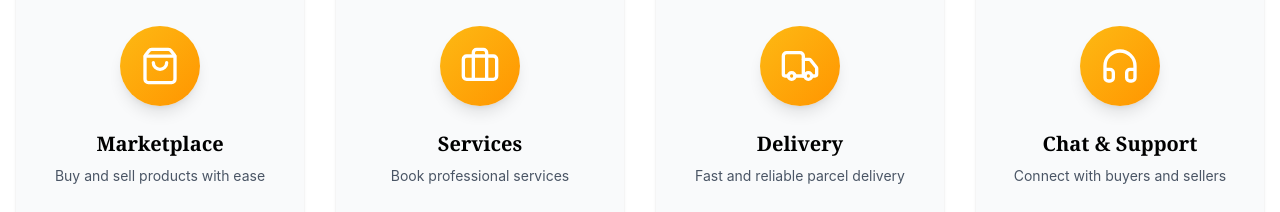
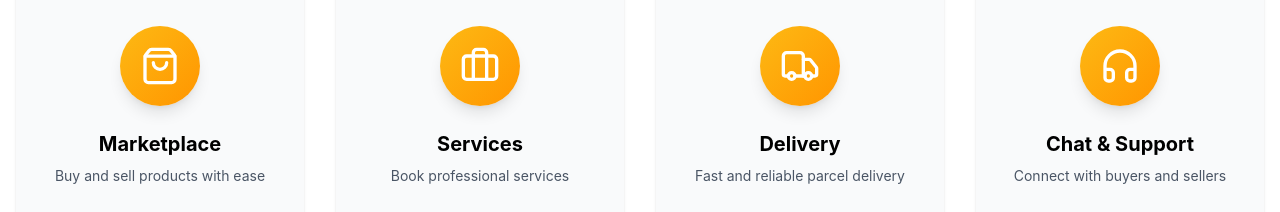
Before and after one commit to tryfidelo-creator/tryfidelo, a React (Vite) app: page / in a window 1280 px wide. Shown: the part 1560-1772 px from the top of the page. Built offline with nearby package versions, Linux system fonts and the light colour scheme.

Commit message:
Update index.css

```diff
--- a/src/index.css
+++ b/src/index.css
@@ -68,10 +68,10 @@
   --border: oklch(0.922 0 0);
   --input: oklch(0.922 0 0);
   --ring: oklch(0.708 0 0);
-  --brand-yellow: #FDB913;
-  --brand-orange: #FF9500;
-  --brand-red: #EF3340;
-  --cream: #FFF8F0;
+  --brand-yellow: #fdb913;
+  --brand-orange: #ff9500;
+  --brand-red: #ef3340;
+  --cream: #fff8f0;
   --chart-1: oklch(0.646 0.222 41.116);
   --chart-2: oklch(0.6 0.118 184.704);
   --chart-3: oklch(0.398 0.07 227.392);
@@ -127,10 +127,18 @@
   }
   body {
     @apply bg-background text-foreground;
-    font-family: 'Inter', -apple-system, BlinkMacSystemFont, 'Segoe UI', sans-serif;
+    /* Updated font-family for better readability */
+    font-family: "Inter", "SF Pro Display", -apple-system, BlinkMacSystemFont, "Segoe UI", "Roboto", sans-serif;
   }
-  h1, h2, h3, h4, h5, h6 {
-    font-family: 'Playfair Display', Georgia, serif;
+  h1,
+  h2,
+  h3,
+  h4,
+  h5,
+  h6 {
+    /* Using modern sans-serif for headings instead of serif */
+    font-family: "Inter", "SF Pro Display", -apple-system, BlinkMacSystemFont, "Segoe UI", sans-serif;
+    font-weight: 700;
   }
 }
 
@@ -168,15 +176,15 @@
 }
 
 @utility gradient-primary {
-  background: linear-gradient(135deg, #FDB913 0%, #FF9500 50%, #EF3340 100%);
+  background: linear-gradient(135deg, #fdb913 0%, #ff9500 50%, #ef3340 100%);
 }
 
 @utility gradient-yellow-orange {
-  background: linear-gradient(135deg, #FDB913 0%, #FF9500 100%);
+  background: linear-gradient(135deg, #fdb913 0%, #ff9500 100%);
 }
 
 @utility gradient-text {
-  background: linear-gradient(135deg, #FDB913 0%, #FF9500 50%, #EF3340 100%);
+  background: linear-gradient(135deg, #fdb913 0%, #ff9500 50%, #ef3340 100%);
   -webkit-background-clip: text;
   -webkit-text-fill-color: transparent;
   background-clip: text;
```
